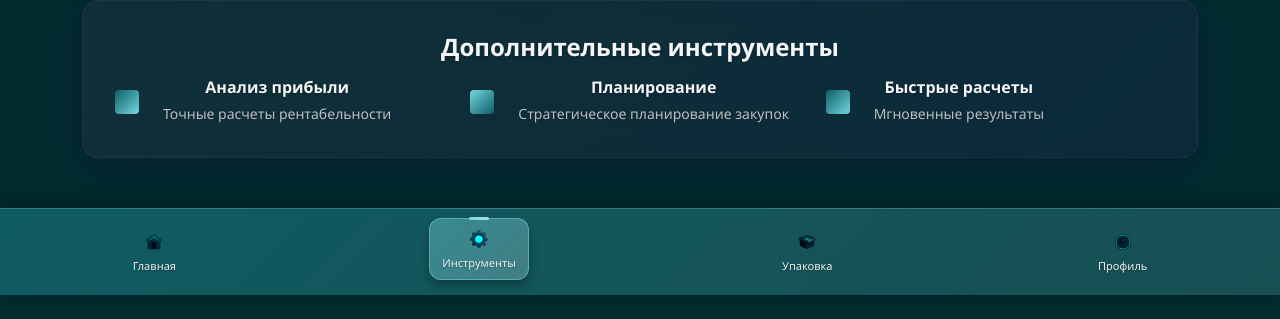
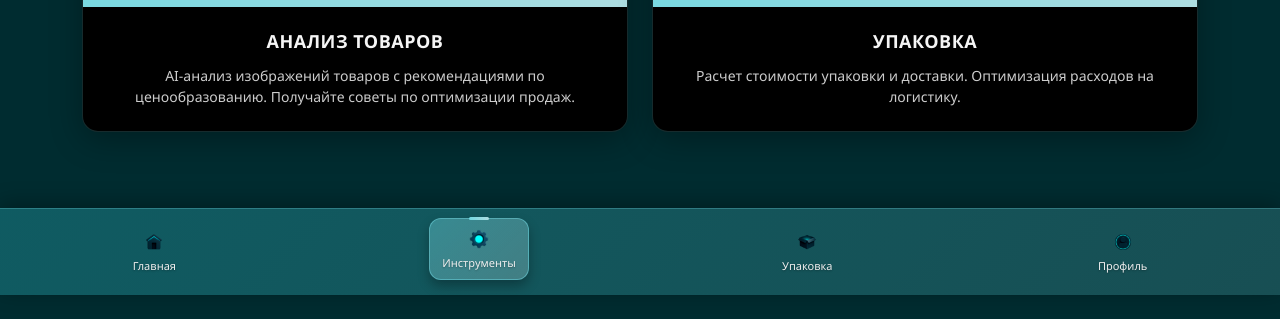
Before and after one commit to ser6eevich/sk-bot, a website: page public/tools.html in a window 1280 px wide. Shown: the part 505-824 px from the top of the page. Drawn offline with nearby package versions, Linux system fonts and the light colour scheme; a script that the page names is missing.

Commit message:
Redesign tools page with dark cards and remove bot explanations

```diff
--- a/public/app.js
+++ b/public/app.js
@@ -10,14 +10,6 @@ document.addEventListener('DOMContentLoaded', function () {
 		const userData = window.TelegramWebApp.getUserData();
 		if (userData) {
 			console.log('👤 Пользователь:', userData);
-
-		// Показываем приветствие
-		const userGreeting = document.getElementById('userGreeting');
-		const userGreetingName = document.getElementById('userGreetingName');
-		if (userGreeting && userGreetingName) {
-			userGreetingName.textContent = userData.firstName || 'Пользователь';
-			userGreeting.style.display = 'block';
-		}
 
 		// Показываем статистику пользователя
 		showUserStats();
--- a/public/styles.css
+++ b/public/styles.css
@@ -642,6 +642,62 @@ body {
 	box-shadow: 0 4px 8px rgba(0, 0, 0, 0.2);
 }
 
+/* Стили для карточек инструментов */
+.tool-card-link {
+	text-decoration: none;
+	color: inherit;
+	display: block;
+	height: 100%;
+}
+
+.tool-card {
+	background: #000000;
+	border-radius: 16px;
+	overflow: hidden;
+	height: 100%;
+	transition: all 0.3s ease;
+	box-shadow: 0 8px 32px rgba(0, 0, 0, 0.3);
+	border: 1px solid rgba(113, 216, 225, 0.2);
+}
+
+.tool-card:hover {
+	transform: translateY(-4px);
+	box-shadow: 0 12px 40px rgba(0, 0, 0, 0.4);
+	border-color: rgba(113, 216, 225, 0.4);
+}
+
+.tool-card-header {
+	background: linear-gradient(135deg, #71d8e1 0%, #aedde1 100%);
+	padding: 20px;
+	text-align: center;
+}
+
+.tool-icon {
+	font-size: 32px;
+	text-shadow: 0 2px 4px rgba(0, 0, 0, 0.3);
+}
+
+.tool-card-content {
+	padding: 24px;
+	color: #ffffff;
+}
+
+.tool-title {
+	font-size: 18px;
+	font-weight: bold;
+	margin-bottom: 12px;
+	text-align: center;
+	letter-spacing: 0.5px;
+}
+
+.tool-description {
+	font-size: 14px;
+	line-height: 1.5;
+	text-align: center;
+	color: rgba(255, 255, 255, 0.8);
+	margin: 0;
+}
+
 /* Адаптивность для мобильных устройств */
 @media (max-width: 768px) {
 	.bottom-menu {
--- a/public/tools.html
+++ b/public/tools.html
@@ -26,96 +26,77 @@
 				</div>
 			</div>
 
+			<!-- Основные инструменты -->
 			<div class="row g-4">
 				<div class="col-md-6">
-					<div class="card h-100">
-						<div class="card-body text-center">
-							<div class="mb-4">
-								<div class="icon icon-financial"></div>
+					<a href="financial-report.html" class="tool-card-link">
+						<div class="tool-card">
+							<div class="tool-card-header">
+								<div class="tool-icon">📊</div>
 							</div>
-							<h3 class="card-title mb-3">Финансовый отчет</h3>
-							<p class="card-text text-muted mb-4">
-								Автоматическая обработка и анализ финансовых отчетов WB.
-								Получайте детальную статистику по продажам и прибыли.
-							</p>
-							<a
-								href="financial-report.html"
-								class="btn btn-primary btn-lg w-100"
-							>
-								Открыть отчет
-							</a>
+							<div class="tool-card-content">
+								<h3 class="tool-title">ФИНАНСОВЫЙ ОТЧЕТ</h3>
+								<p class="tool-description">
+									Автоматическая обработка и анализ финансовых отчетов WB.
+									Получайте детальную статистику по продажам и прибыли.
+								</p>
+							</div>
 						</div>
-					</div>
+					</a>
 				</div>
 
 				<div class="col-md-6">
-					<div class="card h-100">
-						<div class="card-body text-center">
-							<div class="mb-4">
-								<div class="icon icon-calculator"></div>
+					<a href="china-calculator.html" class="tool-card-link">
+						<div class="tool-card">
+							<div class="tool-card-header">
+								<div class="tool-icon">🧮</div>
 							</div>
-							<h3 class="card-title mb-3">Калькулятор заказа</h3>
-							<p class="card-text text-muted mb-4">
-								Точный расчет стоимости заказов из Китая с учетом всех расходов.
-								Анализ рентабельности и планирование прибыли.
-							</p>
-							<a
-								href="china-calculator.html"
-								class="btn btn-primary btn-lg w-100"
-							>
-								Рассчитать заказ
-							</a>
+							<div class="tool-card-content">
+								<h3 class="tool-title">КАЛЬКУЛЯТОР ЗАКАЗА</h3>
+								<p class="tool-description">
+									Точный расчет стоимости заказов из Китая с учетом всех расходов.
+									Анализ рентабельности и планирование прибыли.
+								</p>
+							</div>
 						</div>
-					</div>
+					</a>
 				</div>
 			</div>
 
-			<div class="row mt-4">
-				<div class="col-12">
-					<div class="card">
-						<div class="card-body text-center">
-							<h4 class="mb-3">Дополнительные инструменты</h4>
-							<div class="row g-3">
-								<div class="col-md-4">
-									<div class="d-flex align-items-center">
-										<div class="me-3">
-											<div class="icon icon-financial"></div>
-										</div>
-										<div>
-											<h6 class="mb-1">Анализ прибыли</h6>
-											<small class="text-muted"
-												>Точные расчеты рентабельности</small
-											>
-										</div>
-									</div>
-								</div>
-								<div class="col-md-4">
-									<div class="d-flex align-items-center">
-										<div class="me-3">
-											<div class="icon icon-calculator"></div>
-										</div>
-										<div>
-											<h6 class="mb-1">Планирование</h6>
-											<small class="text-muted"
-												>Стратегическое планирование закупок</small
-											>
-										</div>
-									</div>
-								</div>
-								<div class="col-md-4">
-									<div class="d-flex align-items-center">
-										<div class="me-3">
-											<div class="icon icon-financial"></div>
-										</div>
-										<div>
-											<h6 class="mb-1">Быстрые расчеты</h6>
-											<small class="text-muted">Мгновенные результаты</small>
-										</div>
-									</div>
-								</div>
+			<!-- Дополнительные инструменты -->
+			<div class="row g-4 mt-4">
+				<div class="col-md-6">
+					<a href="analysis-results.html" class="tool-card-link">
+						<div class="tool-card">
+							<div class="tool-card-header">
+								<div class="tool-icon">🔍</div>
+							</div>
+							<div class="tool-card-content">
+								<h3 class="tool-title">АНАЛИЗ ТОВАРОВ</h3>
+								<p class="tool-description">
+									AI-анализ изображений товаров с рекомендациями по ценообразованию.
+									Получайте советы по оптимизации продаж.
+								</p>
 							</div>
 						</div>
-					</div>
+					</a>
+				</div>
+
+				<div class="col-md-6">
+					<a href="packaging.html" class="tool-card-link">
+						<div class="tool-card">
+							<div class="tool-card-header">
+								<div class="tool-icon">📦</div>
+							</div>
+							<div class="tool-card-content">
+								<h3 class="tool-title">УПАКОВКА</h3>
+								<p class="tool-description">
+									Расчет стоимости упаковки и доставки.
+									Оптимизация расходов на логистику.
+								</p>
+							</div>
+						</div>
+					</a>
 				</div>
 			</div>
 		</div>
```
Also changed, not shown: public/index.html (+0 -14 lines), public/profile.html (+0 -24 lines).
